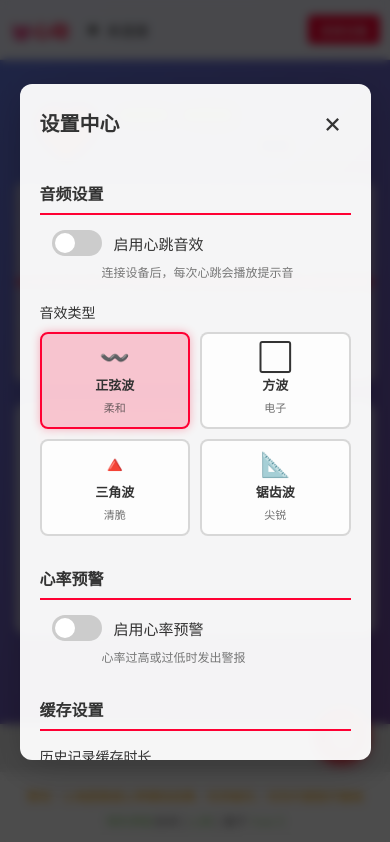
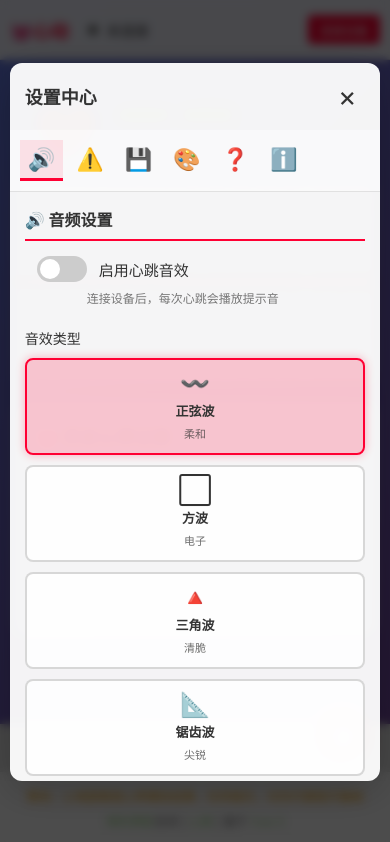
Before and after one commit to xiaoheiyo/xindong, a Vue app: page / in a window 390 px wide. Both pictures are taken after a click on the button "设置". Built offline with nearby package versions, Linux system fonts and the light colour scheme.

Commit message:
1.2.0 优化设置界面

```diff
--- a/src/components/SettingsPanel.vue
+++ b/src/components/SettingsPanel.vue
@@ -21,6 +21,19 @@ const emit = defineEmits<{
   wallpaperChange: [wallpaperId: string]
 }>()
 
+// 当前激活的设置项
+const activeTab = ref('audio')
+
+// 设置项定义
+const settingsTabs = [
+  { id: 'audio', name: '音频设置', icon: '🔊' },
+  { id: 'alert', name: '心率预警', icon: '⚠️' },
+  { id: 'cache', name: '缓存设置', icon: '💾' },
+  { id: 'wallpaper', name: '背景壁纸', icon: '🎨' },
+  { id: 'help', name: '使用说明', icon: '❓' },
+  { id: 'about', name: '关于', icon: 'ℹ️' }
+]
+
 const audioEnabledLocal = ref(props.audioEnabled)
 const audioTypeLocal = ref(props.audioType)
 const alertEnabledLocal = ref(props.alertEnabled)
@@ -28,6 +41,11 @@ const highThresholdLocal = ref(props.highThreshold)
 const lowThresholdLocal = ref(props.lowThreshold)
 const cacheDurationLocal = ref(props.cacheDuration)
 const wallpaperLocal = ref(props.wallpaper)
+
+// 切换设置项
+const switchTab = (tabId: string) => {
+  activeTab.value = tabId
+}
 
 // 监听props变化
 watch(() => props.audioEnabled, (newValue) => {
@@ -153,10 +171,28 @@ onMounted(() => {
         <button class="close-btn" @click="handleClose">×</button>
       </div>
 
-      <div class="settings-content">
-        <!-- 音频设置 -->
-        <div class="settings-section">
-          <h4>音频设置</h4>
+      <div class="settings-body">
+        <!-- 左侧导航栏 -->
+        <aside class="settings-sidebar">
+          <nav class="settings-nav">
+            <button
+              v-for="tab in settingsTabs"
+              :key="tab.id"
+              class="nav-item"
+              :class="{ active: activeTab === tab.id }"
+              @click="switchTab(tab.id)"
+            >
+              <span class="nav-icon">{{ tab.icon }}</span>
+              <span class="nav-name">{{ tab.name }}</span>
+            </button>
+          </nav>
+        </aside>
+
+        <!-- 右侧内容区 -->
+        <div class="settings-content">
+          <!-- 音频设置 -->
+          <div v-if="activeTab === 'audio'" class="settings-section">
+            <h4>🔊 音频设置</h4>
 
           <div class="setting-group">
             <label class="toggle-switch-large">
@@ -215,8 +251,8 @@ onMounted(() => {
         </div>
 
         <!-- 预警设置 -->
-        <div class="settings-section">
-          <h4>心率预警</h4>
+        <div v-if="activeTab === 'alert'" class="settings-section">
+          <h4>⚠️ 心率预警</h4>
 
           <div class="setting-group">
             <label class="toggle-switch-large">
@@ -270,8 +306,8 @@ onMounted(() => {
         </div>
 
         <!-- 缓存设置 -->
-        <div class="settings-section">
-          <h4>缓存设置</h4>
+        <div v-if="activeTab === 'cache'" class="settings-section">
+          <h4>💾 缓存设置</h4>
 
           <div class="setting-group">
             <label class="setting-label">历史记录缓存时长</label>
@@ -299,8 +335,8 @@ onMounted(() => {
         </div>
 
         <!-- 壁纸设置 -->
-        <div class="settings-section">
-          <h4>背景壁纸</h4>
+        <div v-if="activeTab === 'wallpaper'" class="settings-section">
+          <h4>🎨 背景壁纸</h4>
 
           <div class="setting-group">
             <label class="setting-label">选择喜欢的壁纸</label>
@@ -321,8 +357,8 @@ onMounted(() => {
         </div>
 
         <!-- 使用说明 -->
-        <div class="settings-section">
-          <h4>使用说明</h4>
+        <div v-if="activeTab === 'help'" class="settings-section">
+          <h4>❓ 使用说明</h4>
           <div class="info-box">
             <p><strong>如何连接心率设备：</strong></p>
             <ol>
@@ -346,8 +382,8 @@ onMounted(() => {
         </div>
 
         <!-- 关于 -->
-        <div class="settings-section">
-          <h4>关于</h4>
+        <div v-if="activeTab === 'about'" class="settings-section">
+          <h4>ℹ️ 关于</h4>
           <div class="about-info">
             <p>心动 - 心率监测系统</p>
             <p>基于 Vue 3 + Three.js 开发</p>
@@ -355,6 +391,7 @@ onMounted(() => {
               本应用仅供娱乐和演示用途，不能替代专业医疗设备
             </p>
           </div>
+        </div>
         </div>
       </div>
     </div>
@@ -390,9 +427,10 @@ onMounted(() => {
   background: rgba(245, 245, 245, 0.98);
   border-radius: 12px;
   width: 90%;
-  max-width: 600px;
-  max-height: 80vh;
-  overflow-y: auto;
+  max-width: 900px;
+  height: 80vh;
+  display: flex;
+  flex-direction: column;
   box-shadow: 0 10px 40px rgba(0, 0, 0, 0.2);
   animation: slideUp 0.3s;
 }
@@ -441,8 +479,69 @@ onMounted(() => {
   background: rgba(0, 0, 0, 0.1);
 }
 
+/* 设置主体区域 */
+.settings-body {
+  display: flex;
+  flex: 1;
+  overflow: hidden;
+}
+
+/* 左侧导航栏 */
+.settings-sidebar {
+  width: 200px;
+  background: rgba(255, 255, 255, 0.5);
+  border-right: 1px solid rgba(0, 0, 0, 0.1);
+  padding: 20px 0;
+  overflow-y: auto;
+}
+
+.settings-nav {
+  display: flex;
+  flex-direction: column;
+  gap: 8px;
+}
+
+.nav-item {
+  display: flex;
+  align-items: center;
+  gap: 12px;
+  padding: 12px 20px;
+  background: transparent;
+  border: none;
+  cursor: pointer;
+  transition: all 0.3s;
+  text-align: left;
+  color: #555;
+  font-size: 14px;
+  border-left: 3px solid transparent;
+}
+
+.nav-item:hover {
+  background: rgba(255, 0, 51, 0.05);
+  color: #ff0033;
+}
+
+.nav-item.active {
+  background: rgba(255, 0, 51, 0.1);
+  color: #ff0033;
+  border-left-color: #ff0033;
+  font-weight: bold;
+}
+
+.nav-icon {
+  font-size: 18px;
+  line-height: 1;
+}
+
+.nav-name {
+  flex: 1;
+}
+
+/* 右侧内容区 */
 .settings-content {
+  flex: 1;
   padding: 20px;
+  overflow-y: auto;
 }
 
 .settings-section {
@@ -900,21 +999,29 @@ input:checked + .toggle-slider-large:before {
 }
 
 /* 滚动条样式 */
-.settings-panel::-webkit-scrollbar {
+.settings-panel::-webkit-scrollbar,
+.settings-content::-webkit-scrollbar,
+.settings-sidebar::-webkit-scrollbar {
   width: 8px;
 }
 
-.settings-panel::-webkit-scrollbar-track {
+.settings-panel::-webkit-scrollbar-track,
+.settings-content::-webkit-scrollbar-track,
+.settings-sidebar::-webkit-scrollbar-track {
   background: rgba(0, 0, 0, 0.05);
   border-radius: 4px;
 }
 
-.settings-panel::-webkit-scrollbar-thumb {
+.settings-panel::-webkit-scrollbar-thumb,
+.settings-content::-webkit-scrollbar-thumb,
+.settings-sidebar::-webkit-scrollbar-thumb {
   background: rgba(0, 0, 0, 0.2);
   border-radius: 4px;
 }
 
-.settings-panel::-webkit-scrollbar-thumb:hover {
+.settings-panel::-webkit-scrollbar-thumb:hover,
+.settings-content::-webkit-scrollbar-thumb:hover,
+.settings-sidebar::-webkit-scrollbar-thumb:hover {
   background: rgba(0, 0, 0, 0.3);
 }
 
@@ -943,4 +1050,80 @@ input:checked + .toggle-slider-large:before {
 .light-mode .theme-option:has(input:checked) {
   background: rgba(255, 0, 51, 0.05);
 }
+
+/* 响应式设计 */
+@media (max-width: 768px) {
+  .settings-panel {
+    width: 95%;
+    max-width: none;
+    height: 85vh;
+  }
+
+  .settings-body {
+    flex-direction: column;
+  }
+
+  .settings-sidebar {
+    width: 100%;
+    border-right: none;
+    border-bottom: 1px solid rgba(0, 0, 0, 0.1);
+    padding: 10px 0;
+  }
+
+  .settings-nav {
+    flex-direction: row;
+    overflow-x: auto;
+    gap: 5px;
+    padding: 0 10px;
+  }
+
+  .nav-item {
+    flex-direction: column;
+    gap: 4px;
+    padding: 8px 12px;
+    font-size: 12px;
+    border-left: none;
+    border-bottom: 3px solid transparent;
+    white-space: nowrap;
+  }
+
+  .nav-item.active {
+    border-left-color: transparent;
+    border-bottom-color: #ff0033;
+  }
+
+  .nav-icon {
+    font-size: 20px;
+  }
+
+  .settings-content {
+    padding: 15px;
+  }
+
+  .audio-type-options {
+    grid-template-columns: 1fr;
+  }
+}
+
+@media (max-width: 480px) {
+  .settings-header {
+    padding: 15px;
+  }
+
+  .settings-header h3 {
+    font-size: 18px;
+  }
+
+  .nav-name {
+    display: none;
+  }
+
+  .nav-item {
+    padding: 8px;
+  }
+
+  .nav-icon {
+    font-size: 22px;
+  }
+}
 </style>
```
